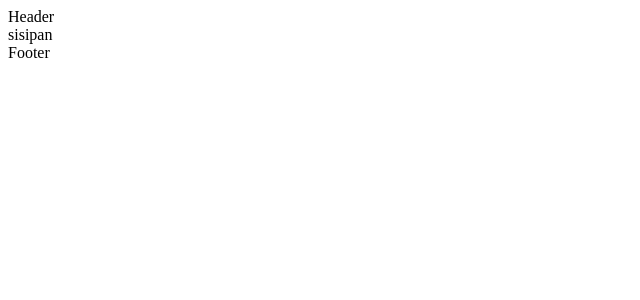
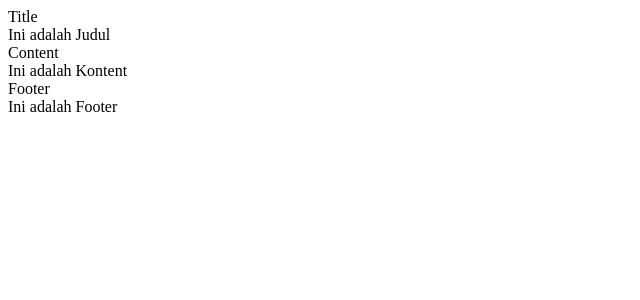
Before and after one commit to Fachrurazzi/vue-3-basic, a Vue app: page / in a window 1280 px wide. Shown: the top 300 px of the page, without its empty margins (0-640 px from the left). Built offline with nearby package versions, Linux system fonts and the light colour scheme.

Commit message:
Named slot

```diff
--- a/src/App.vue
+++ b/src/App.vue
@@ -1,6 +1,16 @@
 <template>
 <child>
-  <span>sisipan</span>
+  <template v-slot:default>
+    <span>Ini adalah Judul</span>
+  </template>
+
+    <template v-slot:slotDua>
+    <span>Ini adalah Kontent</span>
+  </template>
+
+    <template v-slot:slotTiga>
+    <span>Ini adalah Footer</span>
+  </template>
 </child>
 
 </template>
--- a/src/components/ChildComponent.vue
+++ b/src/components/ChildComponent.vue
@@ -1,7 +1,10 @@
 <template>
-    <div>Header</div>
+    <div>Title</div>
     <slot></slot>
+    <div>Content</div>
+    <slot name="slotDua"></slot>
     <div>Footer</div>
+    <slot name="slotTiga"></slot>
 </template>
 
 <script>
```
